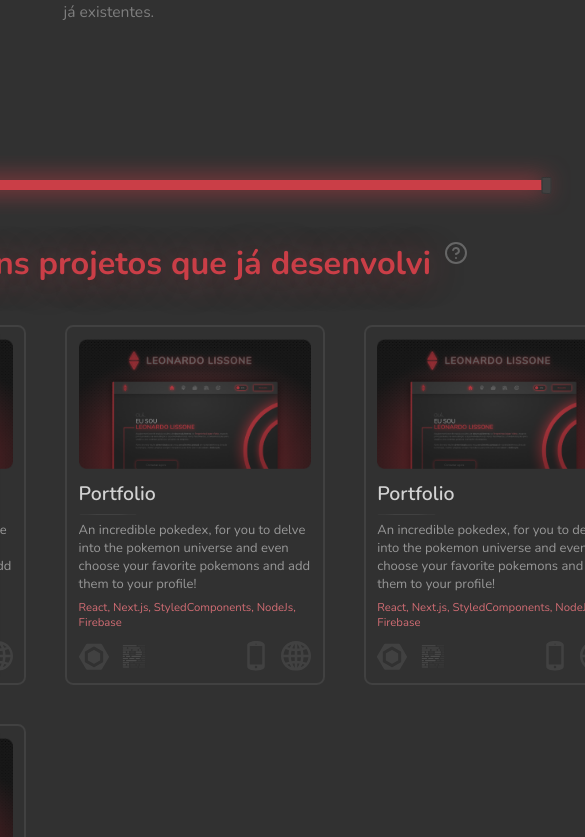
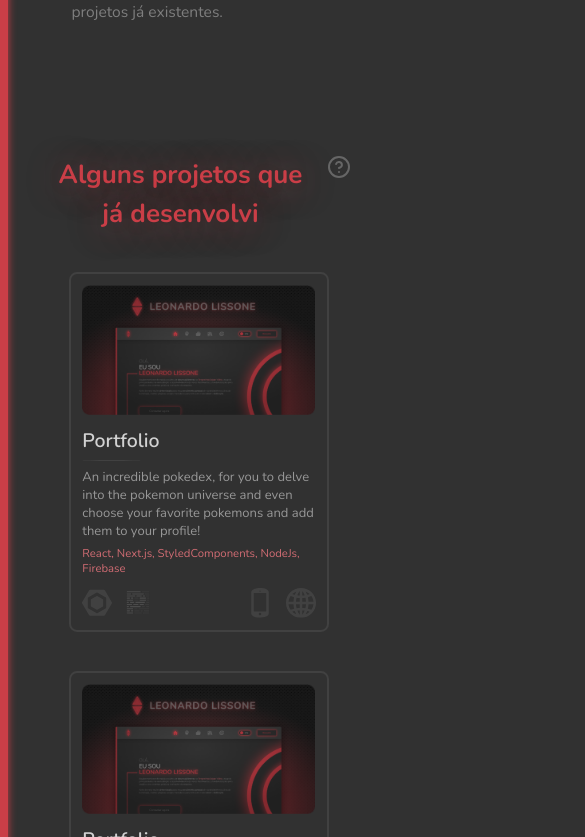
Before and after one commit to Lissone/leonardo-lissone, a Next.js app: page / in a window 390 px wide. Shown: the part 2447-3284 px from the top of the page, 585 px wide, since content can reach past the window. Built offline with nearby package versions, Linux system fonts and the light colour scheme.

Commit message:
feat: responsivity on projects component section

```diff
--- a/src/components/Projects/index.tsx
+++ b/src/components/Projects/index.tsx
@@ -7,10 +7,6 @@ export function Projects() {
   return (
     <Container id="projects">
       <header>
-        <img src="/images/led-light.svg" alt="Luz de led" />
-
-        <img src="/images/cable-projects.svg" alt="Cabo de led" className="cable" />
-
         <Heading>
           <h1>Alguns projetos que já desenvolvi</h1>
 
--- a/src/components/Projects/styles.ts
+++ b/src/components/Projects/styles.ts
@@ -16,13 +16,14 @@ export const Container = styled.section`
     flex-direction: column;
     align-items: center;
     gap: 2rem;
+  }
 
-    .cable {
-      position: absolute;
+  @media (max-width: 650px) {
+    padding: 2rem 3rem;
+  }
 
-      top: 1.4rem;
-      right: 44.3rem;
-    }
+  @media (max-width: 360px) {
+    padding: 2rem 1.5rem;
   }
 `
 
@@ -35,10 +36,15 @@ export const Heading = styled.div`
     font-size: 2.5rem;
     font-weight: 700;
 
-    line-height: 3.5rem;
+    text-align: center;
+    line-height: 3rem;
     text-shadow: 0rem 0.25rem 2.5rem rgba(202, 62, 71, 0.5);
 
     color: var(--red-400);
+
+    @media (max-width: 840px) {
+      font-size: 2rem;
+    }
   }
 
   button {
@@ -63,4 +69,12 @@ export const Content = styled.div`
   display: grid;
   grid-template-columns: 1fr 1fr 1fr;
   gap: 3rem;
+
+  @media (max-width: 1350px) {
+    grid-template-columns: 1fr 1fr;
+  }
+
+  @media (max-width: 850px) {
+    grid-template-columns: 1fr;
+  }
 `
```
